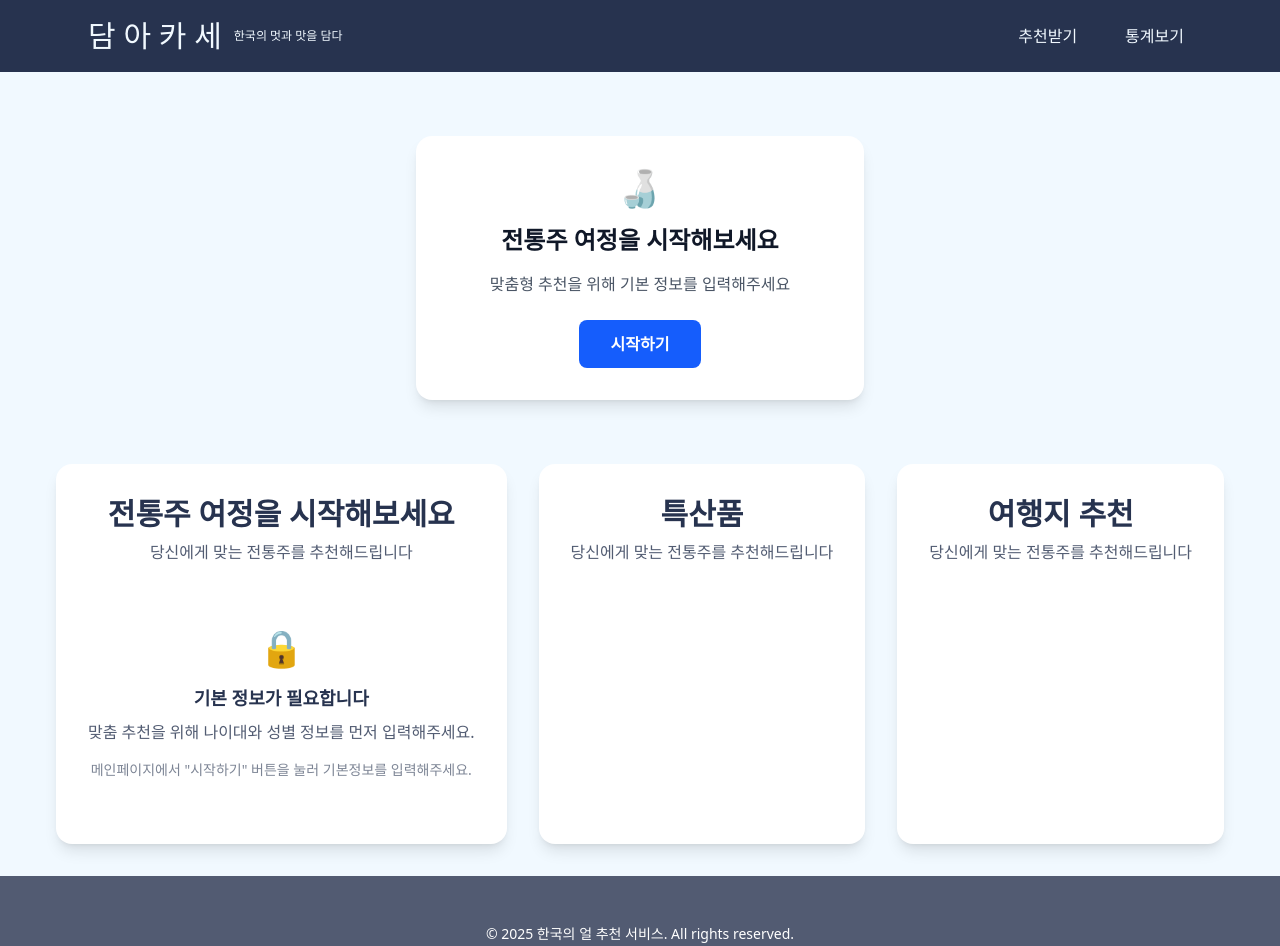
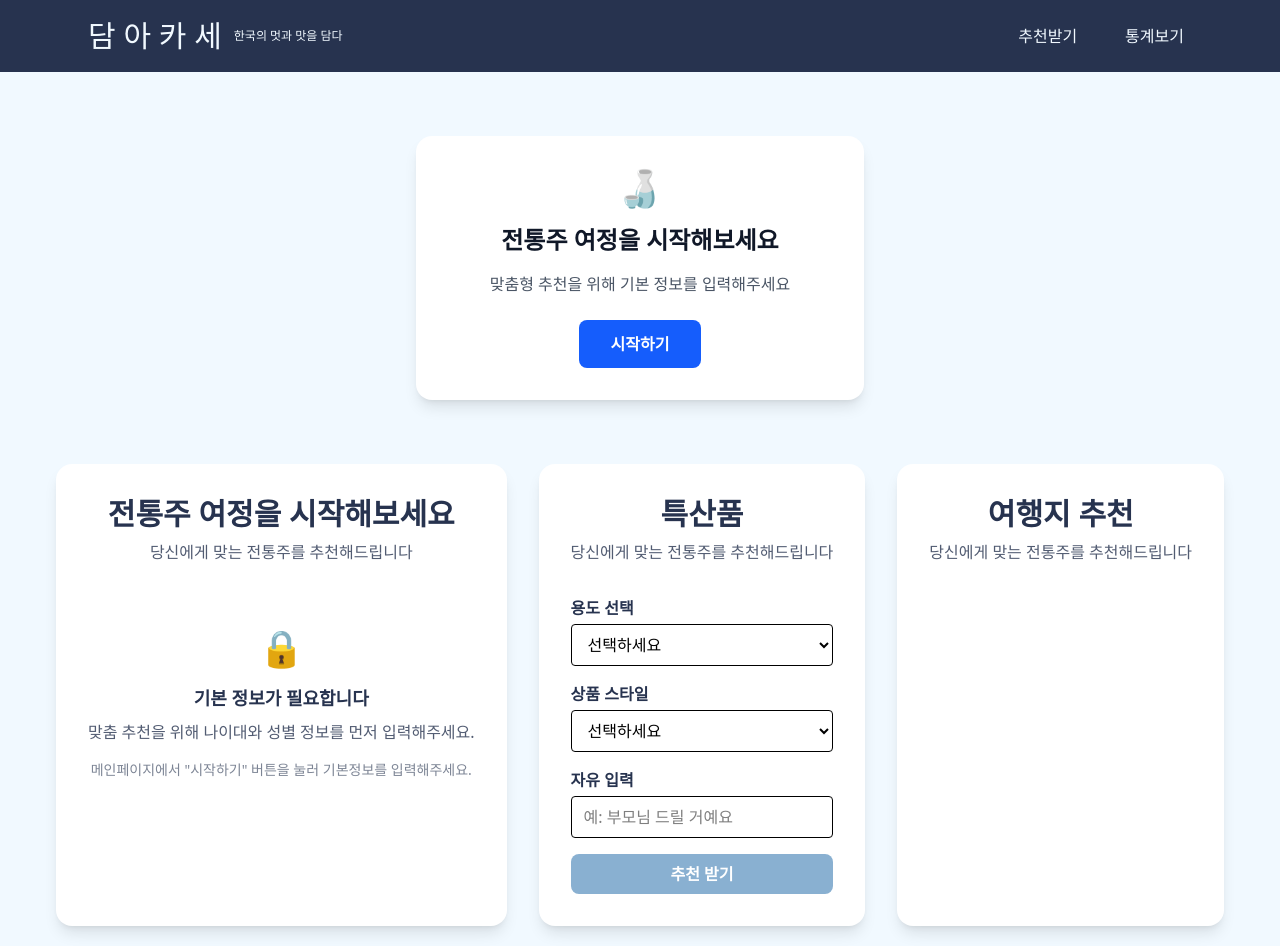
Before and after one commit to SKALA-jumocase/jumocase-client-ver2, a React (Vite) app: page / in a window 1280 px wide. Shown: the top 946 px of the page. Built offline with nearby package versions, Linux system fonts and the light colour scheme.

Commit message:
Specialty 프론트 수정했습니다! 커밋합니다!!

```diff
--- a/src/shared/components/forms/Specialty.tsx
+++ b/src/shared/components/forms/Specialty.tsx
@@ -1,21 +1,123 @@
+import { useState } from "react";
+
+type SpecialtyItem = {
+  id: number;
+  name: string;
+  description: string;
+  image: string;
+};
+
+const dummyData: SpecialtyItem[] = [
+  {
+    id: 1,
+    name: "복분자 와인",
+    description: "부모님 선물용으로 좋은 고급 전통주",
+    image: "https://via.placeholder.com/150",
+  },
+  {
+    id: 2,
+    name: "막걸리 세트",
+    description: "가족과 함께 나누기 좋은 전통 막걸리",
+    image: "https://via.placeholder.com/150",
+  },
+  {
+    id: 3,
+    name: "청주",
+    description: "깔끔하고 프리미엄한 스타일의 전통주",
+    image: "https://via.placeholder.com/150",
+  },
+];
+
 export default function Specialty() {
+  const [purpose, setPurpose] = useState("");
+  const [style, setStyle] = useState("");
+  const [query, setQuery] = useState("");
+  const [results, setResults] = useState<SpecialtyItem[]>([]);
+
+  const handleRecommend = () => {
+    // 실제론 백엔드 요청, 지금은 그냥 dummyData 전체 반환 or 간단 필터
+    const filtered = dummyData.filter((item) => {
+      return (
+        item.description.includes(purpose) ||
+        item.description.includes(style) ||
+        item.description.includes(query)
+      );
+    });
+
+    setResults(filtered.length > 0 ? filtered : dummyData);
+  };
+
   return (
     <div className="bg-surfaceBright text-onPrimary mx-auto max-w-2xl rounded-2xl p-8 shadow-lg">
       <div className="mb-8 text-center">
         <h2 className="mb-2 text-3xl font-bold">특산품</h2>
         <p className="text-onPrimary/80">당신에게 맞는 전통주를 추천해드립니다</p>
       </div>
-      {/* TODO */}
-      {/*
-      전통주 백엔드만 있어서 이건 dummy data로 시연 예정
 
-    용도: 선물용, 혼자, 가족
-    상품 스타일: 간편 소비, 건강, 전통, 프리미엄
-    query: "부모님 드릴 거예요", "예쁜 포장 원해요" 등 자유 입력
+      {/* 입력 영역 */}
+      <div className="space-y-4">
+        <div>
+          <label className="mb-1 block font-semibold">용도 선택</label>
+          <select
+            className="w-full rounded border px-3 py-2 text-black"
+            value={purpose}
+            onChange={(e) => setPurpose(e.target.value)}
+          >
+            <option value="">선택하세요</option>
+            <option value="선물">선물용</option>
+            <option value="혼자">혼자</option>
+            <option value="가족">가족</option>
+          </select>
+        </div>
 
+        <div>
+          <label className="mb-1 block font-semibold">상품 스타일</label>
+          <select
+            className="w-full rounded border px-3 py-2 text-black"
+            value={style}
+            onChange={(e) => setStyle(e.target.value)}
+          >
+            <option value="">선택하세요</option>
+            <option value="간편">간편 소비</option>
+            <option value="건강">건강</option>
+            <option value="전통">전통</option>
+            <option value="프리미엄">프리미엄</option>
+          </select>
+        </div>
 
-      Modal에서 선택한 나이대, 성별과 합쳐서 요청 보냄
-      */}
+        <div>
+          <label className="mb-1 block font-semibold">자유 입력</label>
+          <input
+            type="text"
+            className="w-full rounded border px-3 py-2 text-black"
+            placeholder="예: 부모님 드릴 거예요"
+            value={query}
+            onChange={(e) => setQuery(e.target.value)}
+          />
+        </div>
+
+        <button
+          onClick={handleRecommend}
+          className="bg-primary hover:bg-primary/80 w-full rounded-lg px-4 py-2 font-semibold text-white"
+        >
+          추천 받기
+        </button>
+      </div>
+
+      {/* 추천 결과 */}
+      {results.length > 0 && (
+        <div className="mt-8 grid gap-4">
+          {results.map((item) => (
+            <div key={item.id} className="flex items-center gap-4 rounded-lg bg-white p-4 shadow">
+              <img src={item.image} alt={item.name} className="h-20 w-20 rounded object-cover" />
+              <div>
+                <h3 className="text-lg font-bold">{item.name}</h3>
+                <p className="text-sm text-gray-600">{item.description}</p>
+              </div>
+            </div>
+          ))}
+        </div>
+      )}
     </div>
   );
 }
```
